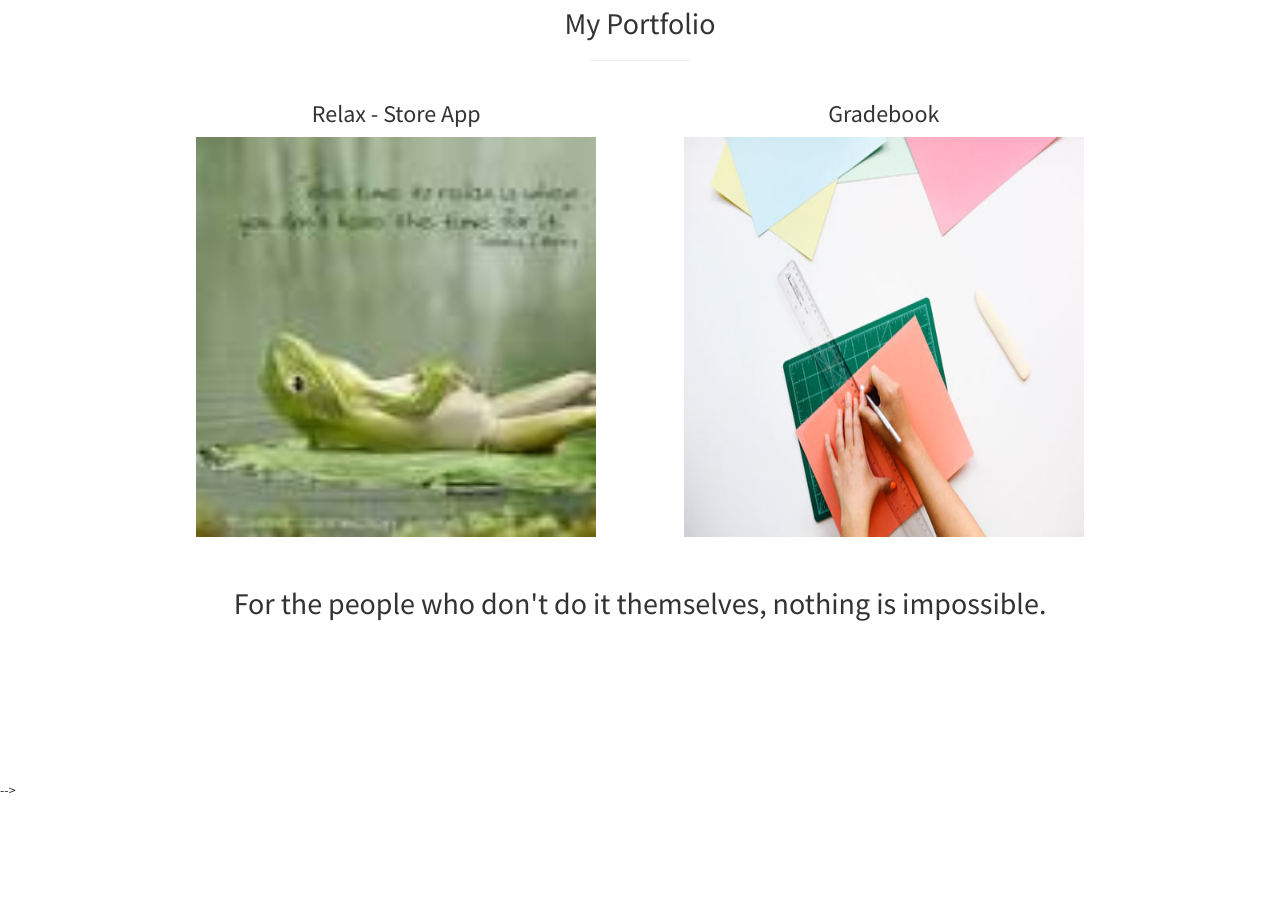
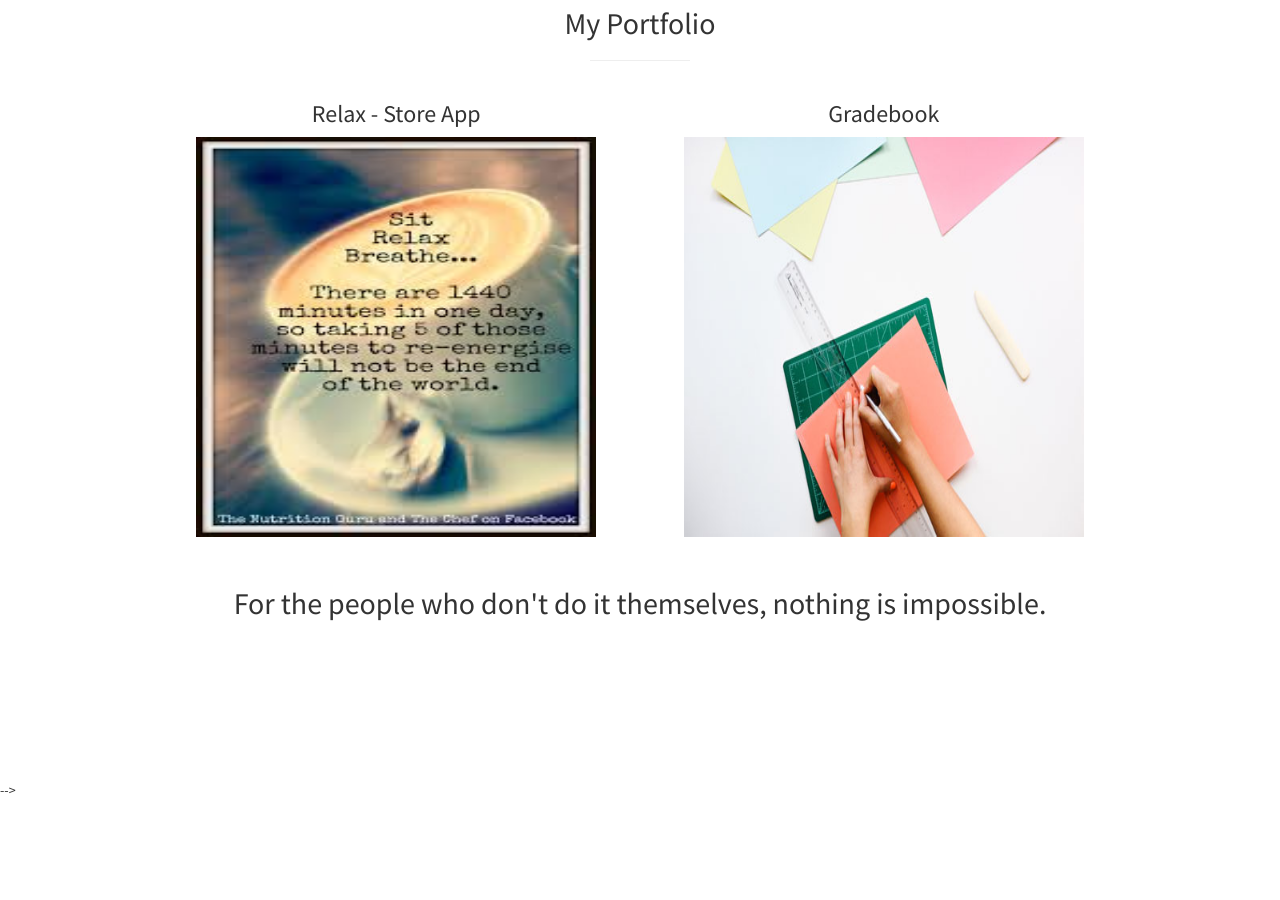
Before and after one commit to Decker702/decker702.github.com, a plain HTML site: page index.html in a window 1280 px wide. Shown: the part 1780-2680 px from the top of the page. Drawn offline with Linux system fonts and the light colour scheme.

Commit message:
changed relax paper

```diff
--- a/index.html
+++ b/index.html
@@ -170,7 +170,7 @@
                        <div class="portfolio-item">
                                 <h3>Relax - Store App</h3>
                                     <a href="storeapp/0.1_index.html">
-                                        <img class="img-portfolio img-responsive" src="storeapp/img/frog.jpeg">
+                                        <img class="img-portfolio img-responsive" src="storeapp/img/quote.jpeg">
                                     </a>
                             </div>
                         </div>
```
